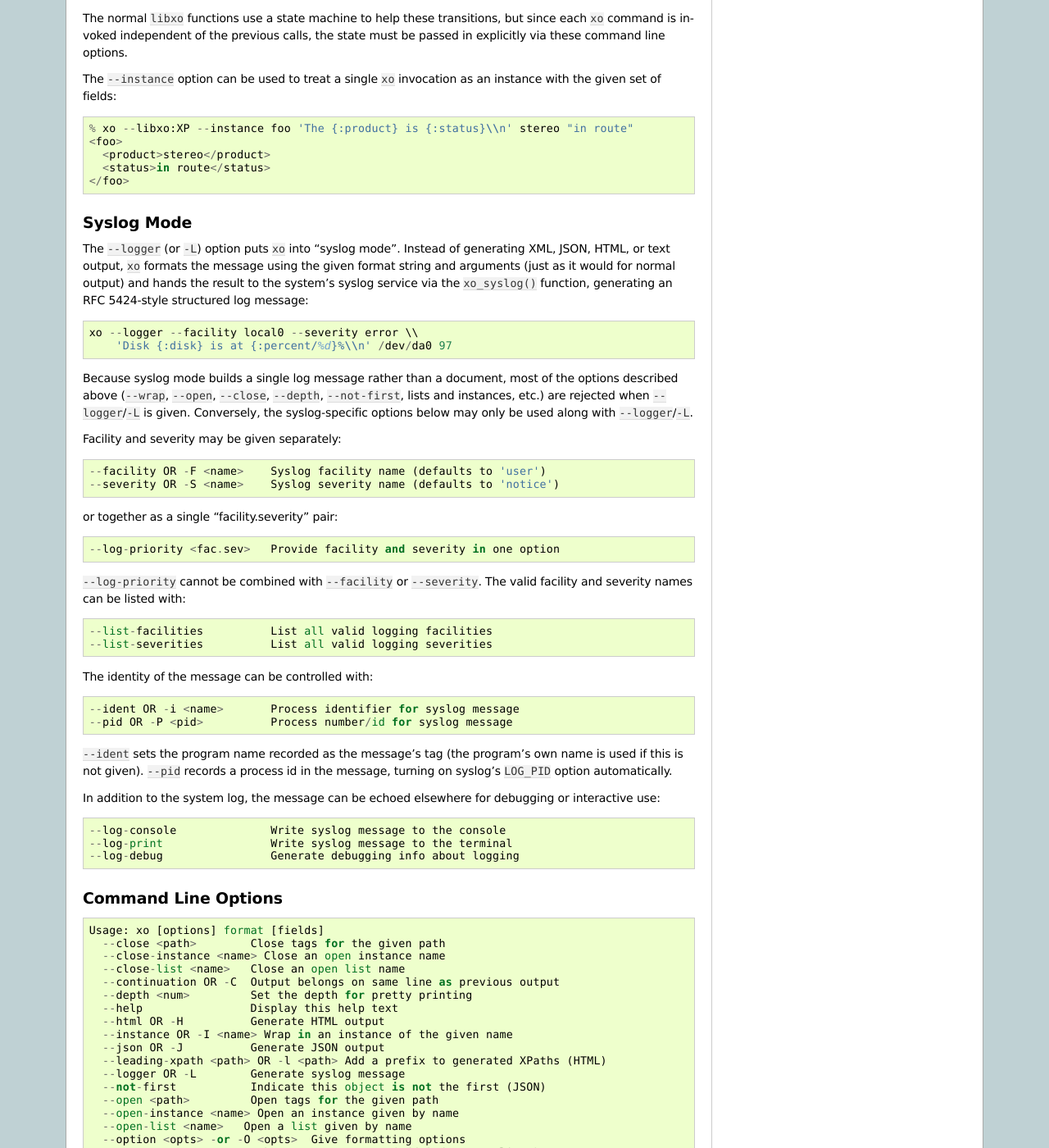
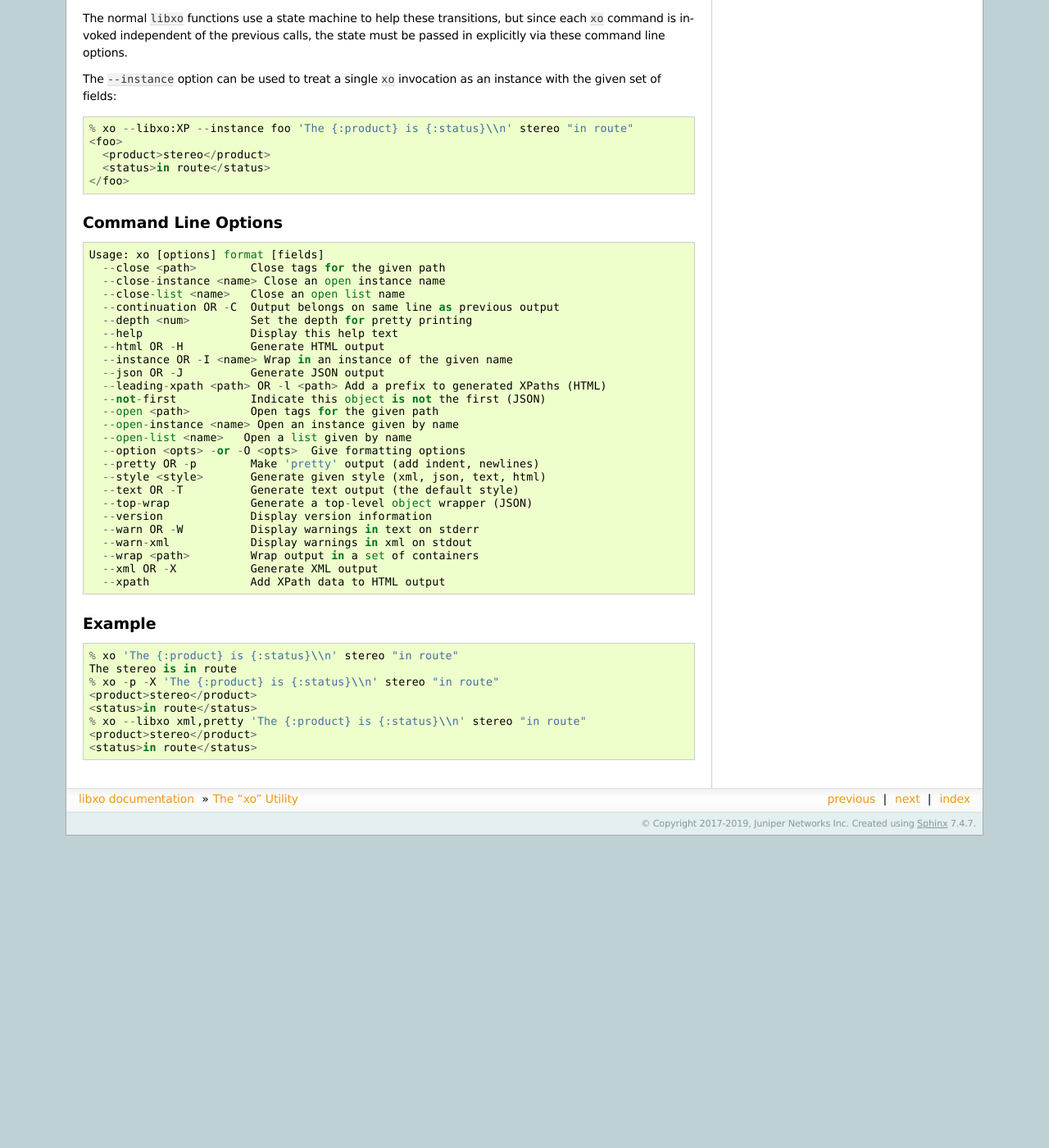
Before and after one commit to Juniper/libxo, a Sphinx documentation site: the page built from doc/xo.rst, in a window 1280 px wide and 1400 px high, scrolled down 2684 px. Shown: the whole window at 82% size. Built offline with Sphinx 7.4.7, drawn with Linux system fonts in a browser that asks for light colours; pages that are not in the unit, such as notebooks, are missing from menus; after the commit the page ends 3703 px from its top, so only the background shows below that; some of the changed text lies outside the part shown.

Commit message:
remove --logger debris (moved to xo-logger)

```diff
--- a/doc/xo.rst
+++ b/doc/xo.rst
@@ -187,59 +187,6 @@ as an instance with the given set of fields::
     <status>in route</status>
   </foo>
 
-Syslog Mode
------------
-
-The `--logger` (or `-L`) option puts `xo` into "syslog mode".
-Instead of generating XML, JSON, HTML, or text output, `xo` formats
-the message using the given format string and arguments (just as it
-would for normal output) and hands the result to the system's
-syslog service via the `xo_syslog()` function, generating an
-RFC 5424-style structured log message::
-
-    xo --logger --facility local0 --severity error \\
-        'Disk {:disk} is at {:percent/%d}%\\n' /dev/da0 97
-
-Because syslog mode builds a single log message rather than a
-document, most of the options described above (`--wrap`, `--open`,
-`--close`, `--depth`, `--not-first`, lists and instances, etc.) are
-rejected when `--logger`/`-L` is given.  Conversely, the
-syslog-specific options below may only be used along with
-`--logger`/`-L`.
-
-Facility and severity may be given separately::
-
-    --facility OR -F <name>    Syslog facility name (defaults to 'user')
-    --severity OR -S <name>    Syslog severity name (defaults to 'notice')
-
-or together as a single "facility.severity" pair::
-
-    --log-priority <fac.sev>   Provide facility and severity in one option
-
-`--log-priority` cannot be combined with `--facility` or
-`--severity`.  The valid facility and severity names can be listed
-with::
-
-    --list-facilities          List all valid logging facilities
-    --list-severities          List all valid logging severities
-
-The identity of the message can be controlled with::
-
-    --ident OR -i <name>       Process identifier for syslog message
-    --pid OR -P <pid>          Process number/id for syslog message
-
-`--ident` sets the program name recorded as the message's tag
-(the program's own name is used if this is not given).  `--pid`
-records a process id in the message, turning on syslog's `LOG_PID`
-option automatically.
-
-In addition to the system log, the message can be echoed elsewhere
-for debugging or interactive use::
-
-    --log-console              Write syslog message to the console
-    --log-print                Write syslog message to the terminal
-    --log-debug                Generate debugging info about logging
-
 Command Line Options
 --------------------
 
@@ -256,7 +203,6 @@ Command Line Options
     --instance OR -I <name> Wrap in an instance of the given name
     --json OR -J          Generate JSON output
     --leading-xpath <path> OR -l <path> Add a prefix to generated XPaths (HTML)
-    --logger OR -L        Generate syslog message
     --not-first           Indicate this object is not the first (JSON)
     --open <path>         Open tags for the given path
     --open-instance <name> Open an instance given by name
@@ -272,17 +218,6 @@ Command Line Options
     --wrap <path>         Wrap output in a set of containers
     --xml OR -X           Generate XML output
     --xpath               Add XPath data to HTML output
-  syslog mode options (for --logger/-L):
-    --facility OR -F <name> Syslog facility name (defaults to 'user')
-    --ident OR -i <name>  Process identifier for syslog message
-    --list-facilities     List all valid logging facilities
-    --list-severities     List all valid logging severities
-    --log-console         Write syslog message to the console
-    --log-debug           Generate debugging info about logging
-    --log-print           Write syslog message to the terminal
-    --log-priority <fac.sev>  Provide facility and severity in one options
-    --pid OR -P <pid>     Process number/id for syslog message
-    --severity OR -S <name> Syslog severity name (defaults to 'notice'))
 
 Example
 -------
```
